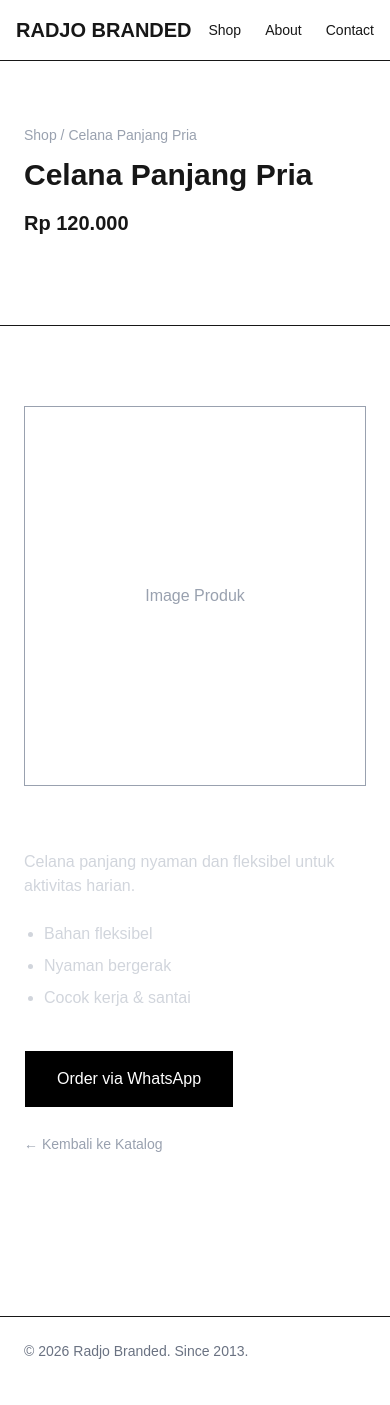
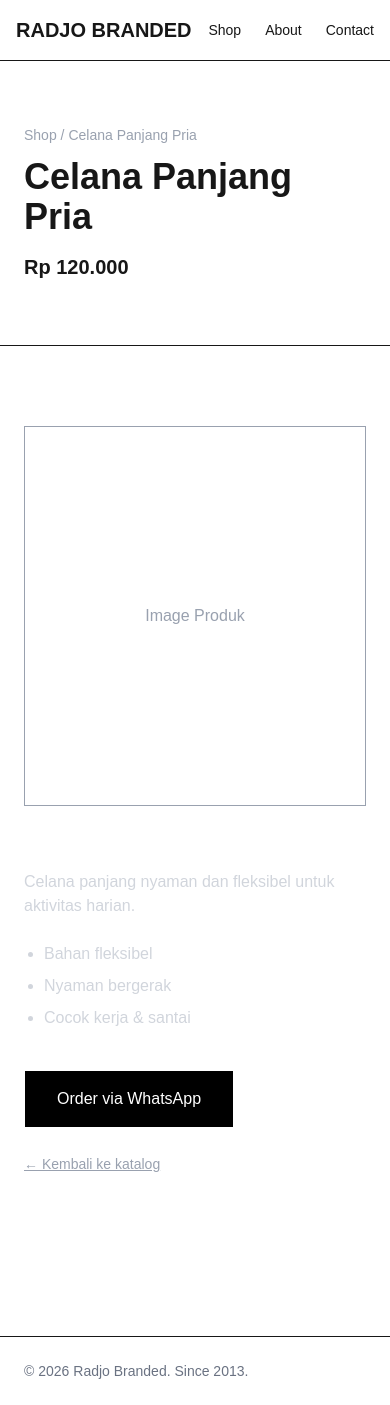
Before and after one commit to Karis0503/radjo-branded, a Next.js app: page /product/celana-panjang-pria in a window 390 px wide. Built offline with nearby package versions, Linux system fonts and the light colour scheme.

Commit message:
fix product slug routing

```diff
--- a/src/app/product/[slug]/page.tsx
+++ b/src/app/product/[slug]/page.tsx
@@ -1,9 +1,7 @@
-import { notFound } from "next/navigation";
 import Navbar from "@/components/Navbar";
 import Footer from "@/components/Footer";
 import Link from "next/link";
 
-// Dummy data (nanti bisa dipindah ke lib/products.ts)
 const products = [
   {
     slug: "kaos-basic-premium",
@@ -33,11 +31,7 @@ const products = [
     name: "Crewneck Polos",
     price: "Rp 135.000",
     desc: "Crewneck polos yang hangat dan simpel.",
-    details: [
-      "Bahan tebal",
-      "Hangat dipakai",
-      "Desain minimal",
-    ],
+    details: ["Bahan tebal", "Hangat dipakai", "Desain minimal"],
   },
   {
     slug: "celana-panjang-pria",
@@ -52,28 +46,36 @@ const products = [
   },
 ];
 
-type Props = {
-  params: {
-    slug: string;
-  };
-};
-
-export default function ProductDetailPage({ params }: Props) {
+export default function ProductDetailPage({
+  params,
+}: {
+  params: { slug: string };
+}) {
   const product = products.find((p) => p.slug === params.slug);
 
   if (!product) {
-    notFound();
+    return (
+      <>
+        <Navbar />
+        <section className="max-w-7xl mx-auto px-6 py-32 text-center">
+          <h1 className="text-3xl font-bold mb-4">
+            Produk tidak ditemukan
+          </h1>
+          <Link href="/shop" className="underline">
+            Kembali ke katalog
+          </Link>
+        </section>
+        <Footer />
+      </>
+    );
   }
 
-  const waLink = `https://wa.me/628xxxxxxxxxx?text=Halo%20admin,%20saya%20ingin%20order%20${encodeURIComponent(
-    product.name
-  )}`;
+  const waLink = `https://wa.me/628xxxxxxxxxx?text=Halo admin, saya ingin order ${product.name}`;
 
   return (
     <>
       <Navbar />
 
-      {/* HERO */}
       <section className="border-b">
         <div className="max-w-7xl mx-auto px-6 py-16">
           <p className="text-sm text-gray-400 mb-3">
@@ -83,24 +85,21 @@ export default function ProductDetailPage({ params }: Props) {
             / {product.name}
           </p>
 
-          <h1 className="text-3xl md:text-4xl font-bold mb-4">
+          <h1 className="text-4xl font-bold mb-4">
             {product.name}
           </h1>
 
-          <p className="text-xl font-semibold mb-6">
+          <p className="text-xl font-semibold">
             {product.price}
           </p>
         </div>
       </section>
 
-      {/* CONTENT */}
-      <section className="max-w-7xl mx-auto px-6 py-20 grid grid-cols-1 md:grid-cols-2 gap-16">
-        {/* IMAGE */}
+      <section className="max-w-7xl mx-auto px-6 py-20 grid md:grid-cols-2 gap-16">
         <div className="border h-[380px] flex items-center justify-center text-gray-400">
           Image Produk
         </div>
 
-        {/* INFO */}
         <div>
           <p className="text-gray-300 mb-6">
             {product.desc}
@@ -121,11 +120,8 @@ export default function ProductDetailPage({ params }: Props) {
           </a>
 
           <div className="mt-6">
-            <Link
-              href="/shop"
-              className="text-sm text-gray-400 hover:underline"
-            >
-              ← Kembali ke Katalog
+            <Link href="/shop" className="text-sm text-gray-400 underline">
+              ← Kembali ke katalog
             </Link>
           </div>
         </div>
```
